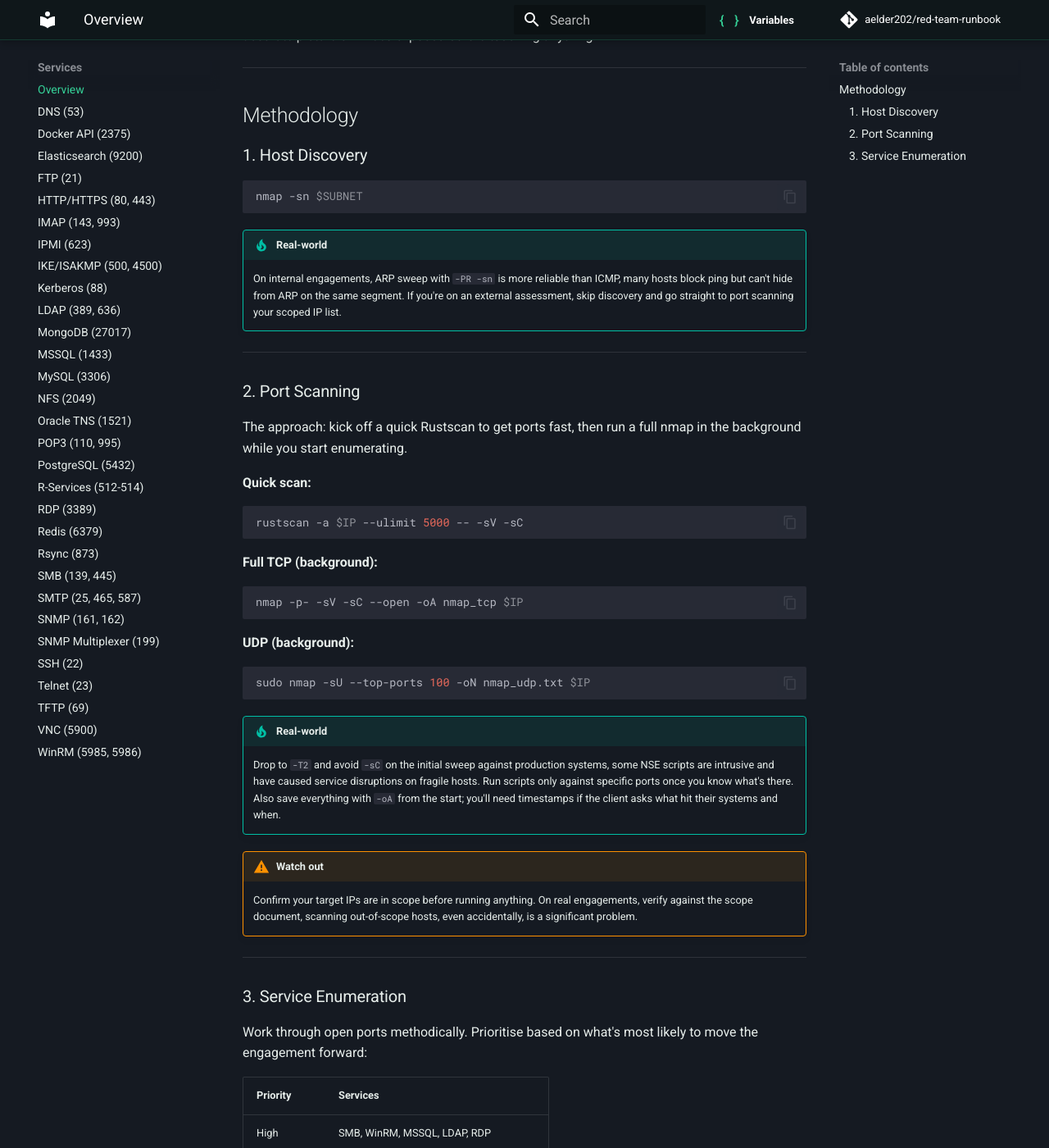
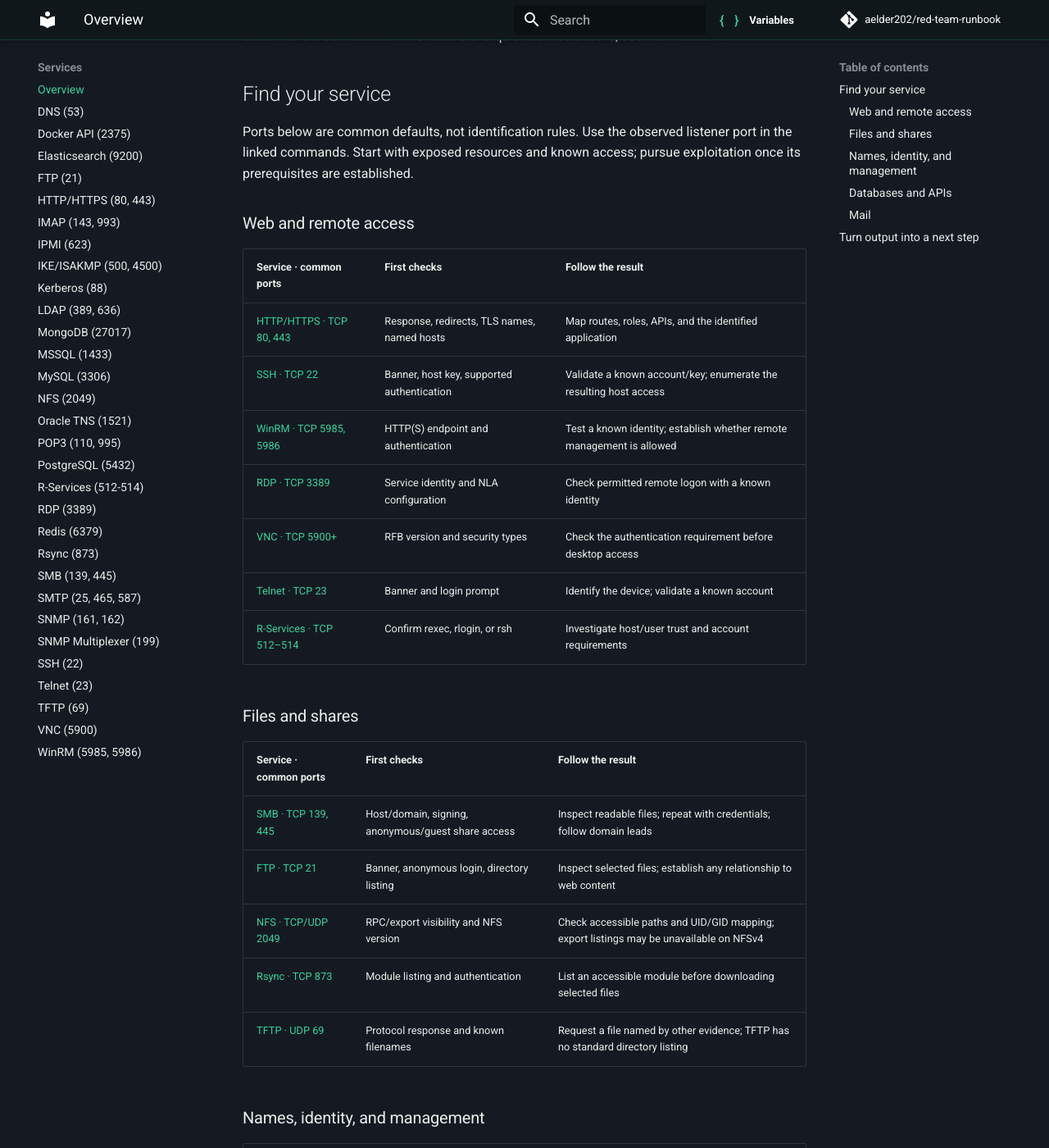
Before and after one commit to aelder202/red-team-runbook, an MkDocs documentation site: the page built from docs/information-gathering/index.md, in a window 1280 px wide and 1400 px high, scrolled down 224 px. Shown: the whole window at 82% size. Built offline with MkDocs 1.6.1 and Material for MkDocs 9.7.7, drawn with Linux system fonts in a browser that asks for light colours; comment, search, counter and statistics services are not loaded; some of the changed text lies outside the part shown.

Commit message:
enumeration update
recon tab updated to enumeration to reflect it's intended purpose. all pages reworked to include better verbiage and relevant commands

````diff
--- /dev/null
+++ b/docs/enumeration/index.md
@@ -0,0 +1,131 @@
+---
+description: Host discovery, TCP and UDP scans, and first checks for common services.
+---
+
+# Enumeration
+
+## First pass
+
+```bash
+sudo nmap -sS -sV -Pn -n --top-ports 1000 --open -oA quick "$IP"
+```
+
+Scans the 1,000 most common TCP ports and identifies the services it finds. Results save as `quick.nmap`, `quick.gnmap`, and `quick.xml` in the current directory. Use `-sT` instead of `-sS` without raw-packet privileges.
+
+## All TCP ports
+
+```bash
+sudo nmap -sS -sV -Pn -n -p- --open -oA full "$IP"
+```
+
+Run this in another terminal while checking the first results. It includes high ports missed by the quick scan. For large ranges, start with [host discovery](network-scanning.md#host-discovery).
+
+## UDP
+
+```bash
+sudo nmap -sU -sV -Pn -n --top-ports 100 --open -oA udp "$IP"
+```
+
+This is an initial UDP pass, not all 65,535 ports. `open|filtered` means Nmap could not tell whether a service is listening; `-sV` may resolve it by getting a protocol response.
+
+## Work the open services
+
+Use the actual listener port if it differs from the default. Pick the matching service for the full checks.
+
+=== "HTTP/S"
+
+    ```bash
+    curl -ki "https://$IP/"
+    ```
+
+    Check redirects, page content, and authentication. Use `http://` for a plaintext listener. [HTTP/S checks →](../information-gathering/service-analysis/http-80-443.md)
+
+=== "SMB"
+
+    ```bash
+    smbclient -N -U '' -L "//$IP"
+    ```
+
+    Lists shares without credentials. Try listing a returned share's contents next. [SMB checks →](../information-gathering/service-analysis/smb.md)
+
+=== "LDAP"
+
+    ```bash
+    ldapsearch -x -H "ldap://$IP" -s base -b '' \
+      namingContexts
+    ```
+
+    Returns search bases. Query one of those bases to test directory access. [LDAP checks →](../information-gathering/service-analysis/ldap.md)
+
+=== "DNS"
+
+    ```bash
+    dig @"$IP" "$DOMAIN" SOA
+    dig @"$IP" "$DOMAIN" NS
+    ```
+
+    Check the known domain's authority and nameservers; follow with relevant records and zone-transfer checks. [DNS checks →](../information-gathering/service-analysis/dns-53.md)
+
+=== "FTP"
+
+    ```bash
+    curl --user 'anonymous:anonymous@' "ftp://$IP/"
+    ```
+
+    Tests anonymous directory access. Look for backups and application files. [FTP checks →](../information-gathering/service-analysis/ftp-21.md)
+
+=== "NFS"
+
+    ```bash
+    showmount -e "$IP"
+    ```
+
+    Lists exports and allowed clients. NFSv4-only servers may not expose this list. [NFS checks →](../information-gathering/service-analysis/nfs-2049.md)
+
+=== "Redis"
+
+    ```bash
+    redis-cli -h "$IP" INFO
+    ```
+
+    Check authentication, server metadata, and populated databases. [Redis checks →](../information-gathering/service-analysis/redis-6379.md)
+
+[All service playbooks →](../information-gathering/index.md)
+
+## Found a hostname?
+
+```bash
+# Set this to a hostname from a redirect, certificate, or configuration
+VHOST=app.example.com
+
+dig +short "$VHOST"
+curl -ki --resolve "$VHOST:443:$IP" "https://$VHOST/"
+```
+
+`--resolve` connects to the target IP using the supplied hostname for both HTTP Host and TLS SNI. Use the observed port in both places. `-k` skips certificate validation for inspection.
+
+If the response changes from the IP-only request, enumerate that named site: [content discovery](../applications/enumeration/directory-page-fuzzing.md) · [vhost discovery](../applications/enumeration/subdomain-parameter-fuzzing.md).
+
+## Got credentials?
+
+```bash
+# List shares as the known domain user; prompts for the password
+smbclient -L "//$IP" -U "$NETBIOS/<user>"
+
+# List a share that denied anonymous access
+smbclient "//$IP/<share>" -U "$NETBIOS/<user>" -c 'ls'
+```
+
+Repeat the relevant service checks as that user. Readable configs often identify database hosts, service accounts, or web paths. Follow those into the corresponding service page.
+
+## Scan looks wrong?
+
+| Result | Check |
+|---|---|
+| A known host is reported down | Use `-Pn` to skip host discovery; the commands above already include it |
+| Ports are `filtered` | Add `--reason`; check the route/VPN before increasing scan speed |
+| UDP ports remain <code>open&#124;filtered</code> | Send a native request such as `dig` or `snmpget`; silence does not confirm an open service |
+| A service works by name but not IP | Use the hostname; HTTPS may depend on Host/SNI |
+| Results vary between scans | Remove fixed rate/retry tuning and rescan the affected ports |
+
+More scanning options: [Network Scanning](network-scanning.md). Nmap reference: [service detection](https://nmap.org/book/man-version-detection.html).
--- a/docs/information-gathering/index.md
+++ b/docs/information-gathering/index.md
@@ -1,59 +1,79 @@
-# Information Gathering & Enumeration
-
-Solid enumeration wins engagements. The goal here isn't to run every tool, it's to build an accurate picture of what's exposed before touching anything.
-
+---
+description: Choose the first checks and follow-up questions for each discovered service.
 ---
 
-## Methodology
+# Service Playbooks
 
-### 1. Host Discovery
+**Found an open port? Confirm the protocol, check the current access, then follow the result.** Start with the service below. For scans and quick service checks, use [Enumeration](../enumeration/index.md).
 
-```bash
-nmap -sn $SUBNET
-```
+## Find your service
 
-!!! tip "Real-world"
-    On internal engagements, ARP sweep with `-PR -sn` is more reliable than ICMP, many hosts block ping but can't hide from ARP on the same segment. If you're on an external assessment, skip discovery and go straight to port scanning your scoped IP list.
+Ports below are common defaults, not identification rules. Use the observed listener port in the linked commands. Start with exposed resources and known access; pursue exploitation once its prerequisites are established.
 
----
+### Web and remote access
 
-### 2. Port Scanning
+| Service · common ports | First checks | Follow the result |
+|---|---|---|
+| [HTTP/HTTPS · TCP 80, 443](service-analysis/http-80-443.md) | Response, redirects, TLS names, named hosts | Map routes, roles, APIs, and the identified application |
+| [SSH · TCP 22](service-analysis/ssh-22.md) | Banner, host key, supported authentication | Validate a known account/key; enumerate the resulting host access |
+| [WinRM · TCP 5985, 5986](service-analysis/winrm.md) | HTTP(S) endpoint and authentication | Test a known identity; establish whether remote management is allowed |
+| [RDP · TCP 3389](service-analysis/rdp-3389.md) | Service identity and NLA configuration | Check permitted remote logon with a known identity |
+| [VNC · TCP 5900+](service-analysis/vnc-5900.md) | RFB version and security types | Check the authentication requirement before desktop access |
+| [Telnet · TCP 23](service-analysis/telnet-23.md) | Banner and login prompt | Identify the device; validate a known account |
+| [R-Services · TCP 512–514](service-analysis/r-services.md) | Confirm rexec, rlogin, or rsh | Investigate host/user trust and account requirements |
 
-The approach: kick off a quick Rustscan to get ports fast, then run a full nmap in the background while you start enumerating.
+### Files and shares
 
-**Quick scan:**
-```bash
-rustscan -a $IP --ulimit 5000 -- -sV -sC
-```
+| Service · common ports | First checks | Follow the result |
+|---|---|---|
+| [SMB · TCP 139, 445](service-analysis/smb.md) | Host/domain, signing, anonymous/guest share access | Inspect readable files; repeat with credentials; follow domain leads |
+| [FTP · TCP 21](service-analysis/ftp-21.md) | Banner, anonymous login, directory listing | Inspect selected files; establish any relationship to web content |
+| [NFS · TCP/UDP 2049](service-analysis/nfs-2049.md) | RPC/export visibility and NFS version | Check accessible paths and UID/GID mapping; export listings may be unavailable on NFSv4 |
+| [Rsync · TCP 873](service-analysis/rsync-873.md) | Module listing and authentication | List an accessible module before downloading selected files |
+| [TFTP · UDP 69](service-analysis/tftp-69.md) | Protocol response and known filenames | Request a file named by other evidence; TFTP has no standard directory listing |
 
-**Full TCP (background):**
-```bash
-nmap -p- -sV -sC --open -oA nmap_tcp $IP
-```
+### Names, identity, and management
 
-**UDP (background):**
-```bash
-sudo nmap -sU --top-ports 100 -oN nmap_udp.txt $IP
-```
+| Service · common ports | First checks | Follow the result |
+|---|---|---|
+| [DNS · TCP/UDP 53](service-analysis/dns-53.md) | Relevant records and authoritative servers | Check zone transfer where applicable; correlate names and addresses |
+| [LDAP · TCP 389, 636](service-analysis/ldap.md) | RootDSE, naming contexts, search access | Query users/computers with the available identity; correlate domain data |
+| [Kerberos · TCP/UDP 88](service-analysis/kerberos-88.md) | Realm, KDC, DNS, and time context | Correlate confirmed identities and account properties with AD enumeration |
+| [SNMP · UDP 161; traps 162](service-analysis/snmp.md) | Version, known community or SNMPv3 identity | Query system/interface OIDs, then expand relevant subtrees |
+| [SNMP Multiplexer · TCP 199](service-analysis/snmp-multiplexer.md) | Confirm SMUX rather than assuming SNMP | Identify the management stack and related SNMP exposure |
+| [IPMI · UDP 623](service-analysis/ipmi-623.md) | BMC identity and authentication capabilities | Assess configured authentication; separate hash retrieval from basic discovery |
+| [IKE · UDP 500, 4500](service-analysis/isakmp-ike.md) | IKE version, response, and proposals | Establish VPN identity/authentication requirements before PSK testing |
 
-!!! tip "Real-world"
-    Drop to `-T2` and avoid `-sC` on the initial sweep against production systems, some NSE scripts are intrusive and have caused service disruptions on fragile hosts. Run scripts only against specific ports once you know what's there. Also save everything with `-oA` from the start; you'll need timestamps if the client asks what hit their systems and when.
+### Databases and APIs
 
-!!! warning "Watch out"
-    Confirm your target IPs are in scope before running anything. On real engagements, verify against the scope document, scanning out-of-scope hosts, even accidentally, is a significant problem.
+| Service · common ports | First checks | Follow the result |
+|---|---|---|
+| [MSSQL · TCP 1433](service-analysis/mssql-1433.md) | Instance identity, authentication, effective SQL role | Enumerate databases and linked servers; check privileges before OS execution |
+| [MySQL · TCP 3306](service-analysis/mysql-3306.md) | Version, account identity, grants | Inspect accessible schemas; distinguish data access from file privileges |
+| [PostgreSQL · TCP 5432](service-analysis/postgresql-5432.md) | Authentication, role, database access | Inspect schemas and role memberships before privileged operations |
+| [Oracle TNS · TCP 1521](service-analysis/oracle-tns-1521.md) | Listener and service/SID information | Connect with a known account and enumerate granted roles |
+| [MongoDB · TCP 27017](service-analysis/mongodb-27017.md) | Server response and authorization requirement | List permitted databases/collections and inspect a bounded sample |
+| [Redis · TCP 6379](service-analysis/redis-6379.md) | Authentication, server metadata, keyspace access | Iterate keys; check command permissions separately from data access |
+| [Elasticsearch · TCP 9200](service-analysis/elasticsearch-9200.md) | HTTP response, authentication, cluster/index metadata | Query selected indices with bounded results |
+| [Docker API · TCP 2375, 2376](service-analysis/docker-2375.md) | API response, TLS/client authentication, readable metadata | Inspect containers/mounts; container creation is an exploitation step |
 
----
+### Mail
 
-### 3. Service Enumeration
+| Service · common ports | First checks | Follow the result |
+|---|---|---|
+| [SMTP · TCP 25, 465, 587](service-analysis/smtp.md) | Greeting, EHLO features, STARTTLS | Check identity disclosure or relay policy with a controlled test |
+| [IMAP · TCP 143, 993](service-analysis/imap.md) | Capabilities and TLS/authentication | With a known identity, list permitted mailboxes before reading messages |
+| [POP3 · TCP 110, 995](service-analysis/pop3.md) | Capabilities and TLS/authentication | With a known identity, inspect mailbox metadata before retrieving messages |
 
-Work through open ports methodically. Prioritise based on what's most likely to move the engagement forward:
+## Turn output into a next step
 
-| Priority | Services |
+| Observation | Next action |
 |---|---|
-| High | SMB, WinRM, MSSQL, LDAP, RDP |
-| High | SSH, FTP, HTTP/HTTPS |
-| Medium | DNS, SMTP, SNMP, NFS, Rsync, Kerberos |
-| Medium | Redis, Docker API, PostgreSQL, MySQL |
-| Low | IMAP, POP3, VNC, Telnet, R-Services, TFTP |
+| Anonymous access returns resources | Test a specific list/read operation and record its scope |
+| Authentication is required | Save identity/mechanism details; revisit when a relevant credential appears |
+| A credential works | Repeat resource enumeration under that identity; record effective permissions |
+| Names, paths, or backend endpoints appear | Correlate them across services and check new targets against scope |
+| A potentially exploitable configuration appears | Confirm prerequisites, select a bounded proof, and account for changes |
+| A check fails | Distinguish access denial, transport failure, and unsupported tooling before choosing another check |
 
-See the Service Analysis pages for per-protocol enumeration commands.
+Return to [Enumeration](../enumeration/index.md) for scans and quick checks.
--- a/docs/network-scanning/index.md
+++ /dev/null
@@ -1,111 +0,0 @@
-# Network Scanning & Recon
-
-Start here on every engagement. The goal is to build an accurate map of the attack surface before touching anything, what hosts are alive, what ports are open, what services are running, and who's on the network.
-
----
-
-## Methodology
-
-### 1. Passive Recon
-
-Before sending a single packet, collect what's publicly available. Useful for external assessments and building a target list.
-
-```bash
-whois $DOMAIN
-dig $DOMAIN ANY
-```
-
-Check certificate transparency for subdomains:
-
-```bash
-curl -s "https://crt.sh/?q=%.$DOMAIN&output=json" | jq '.[].name_value' | sort -u
-```
-
-See [Reconnaissance](reconnaissance.md) for OSINT techniques, subdomain enumeration, and Google dorking.
-
-!!! tip "Real-world"
-    On external engagements, passive recon often surfaces forgotten subdomains, exposed staging environments, and legacy VPN portals that don't appear in scope documents. Check before you scan.
-
----
-
-### 2. Host Discovery
-
-Identify live hosts before port scanning, especially important on large subnets.
-
-```bash
-nmap -sn $SUBNET
-```
-
-On an internal segment, ARP sweep is more reliable than ICMP, many hosts block ping but can't hide from ARP:
-
-```bash
-nmap -PR -sn $SUBNET
-```
-
-!!! warning "Watch out"
-    Confirm target IPs are in scope before scanning. On real engagements, verify against the scope document, hitting out-of-scope hosts, even accidentally, is a significant problem.
-
----
-
-### 3. Port Scanning
-
-Quick scan first to get something to work with, full scan in the background while you start enumerating.
-
-**Quick scan (top 1000 ports):**
-
-```bash
-nmap -sV --open -T4 $IP
-```
-
-**Full TCP (run in background):**
-
-```bash
-nmap -p- -T4 --open -oN nmap_full.txt $IP
-```
-
-**Targeted service scan once you have a port list:**
-
-```bash
-nmap -sC -sV -p 22,80,443 $IP -oN nmap_services.txt
-```
-
-See [Network Scanning](network-scanning.md) for RustScan, UDP scanning, and SMB vuln scripts.
-
----
-
-### 4. Traffic Capture
-
-Passive listening on an internal network can surface credentials, hashes, and host relationships without touching any target directly.
-
-```bash
-sudo tcpdump -i tun0 -w capture.pcap
-sudo tcpdump -i eth0 'port 445 or port 389' -w smb_ldap.pcap
-```
-
-See [Traffic Capture](traffic-capture.md) for Wireshark filters and protocol-specific capture techniques.
-
----
-
-### 5. Unauthenticated Network Enumeration
-
-Once you have network access, enumerate users and hosts through null sessions and anonymous binds before attempting any authentication.
-
-```bash
-nxc smb $SUBNET --gen-relay-list alive.txt    # find SMB hosts
-nxc smb $IP -u '' -p '' --users             # null session user enum
-rpcclient -U "" -N $IP                      # anonymous RPC
-```
-
-Protocol-specific enumeration (SMB, LDAP, Kerberos, SMTP, SNMP, etc.) lives in the [Services](../information-gathering/index.md) section, each port has its own page with the relevant commands.
-
----
-
-### 6. Web Screenshot Sweep
-
-After identifying HTTP/HTTPS services, use EyeWitness to screenshot all of them at once, saves time over opening each manually.
-
-```bash
-eyewitness -x nmap_services.xml -d output
-```
-
-See [EyeWitness](../applications/tools/eyewitness.md) for usage with target file lists and RDP/VNC capture.
--- a/mkdocs.yml
+++ b/mkdocs.yml
@@ -69,11 +69,11 @@
     - Operator Workflow: workflow.md
     - About & Standards: about.md
   - Command Index: command-index.md
-  - Recon:
-    - Overview: network-scanning/index.md
-    - Network Scanning: network-scanning/network-scanning.md
-    - Reconnaissance: network-scanning/reconnaissance.md
-    - Traffic Capture: network-scanning/traffic-capture.md
+  - Enumeration:
+    - Quick Start: enumeration/index.md
+    - Network Scanning: enumeration/network-scanning.md
+    - Reconnaissance: enumeration/reconnaissance.md
+    - Traffic Capture: enumeration/traffic-capture.md
   - Services:
     - Overview: information-gathering/index.md
     - DNS (53): information-gathering/service-analysis/dns-53.md
````
Also changed, not shown: README.md (+2 -2 lines), docs/command-index.md (+5 -6 lines), docs/enumeration/network-scanning.md (renamed from docs/network-scanning/network-scanning.md, +23 -23 lines), docs/index.md (+5 -5 lines), docs/network-scanning/enumeration/index.html (added, +13 -0 lines), docs/network-scanning/index.html (added, +13 -0 lines), docs/network-scanning/network-scanning/index.html (added, +13 -0 lines), docs/network-scanning/reconnaissance/index.html (added, +13 -0 lines), docs/network-scanning/traffic-capture/index.html (added, +13 -0 lines), docs/workflow.md (+2 -2 lines), docs/enumeration/reconnaissance.md (renamed from docs/network-scanning/reconnaissance.md), docs/enumeration/traffic-capture.md (renamed from docs/network-scanning/traffic-capture.md).
